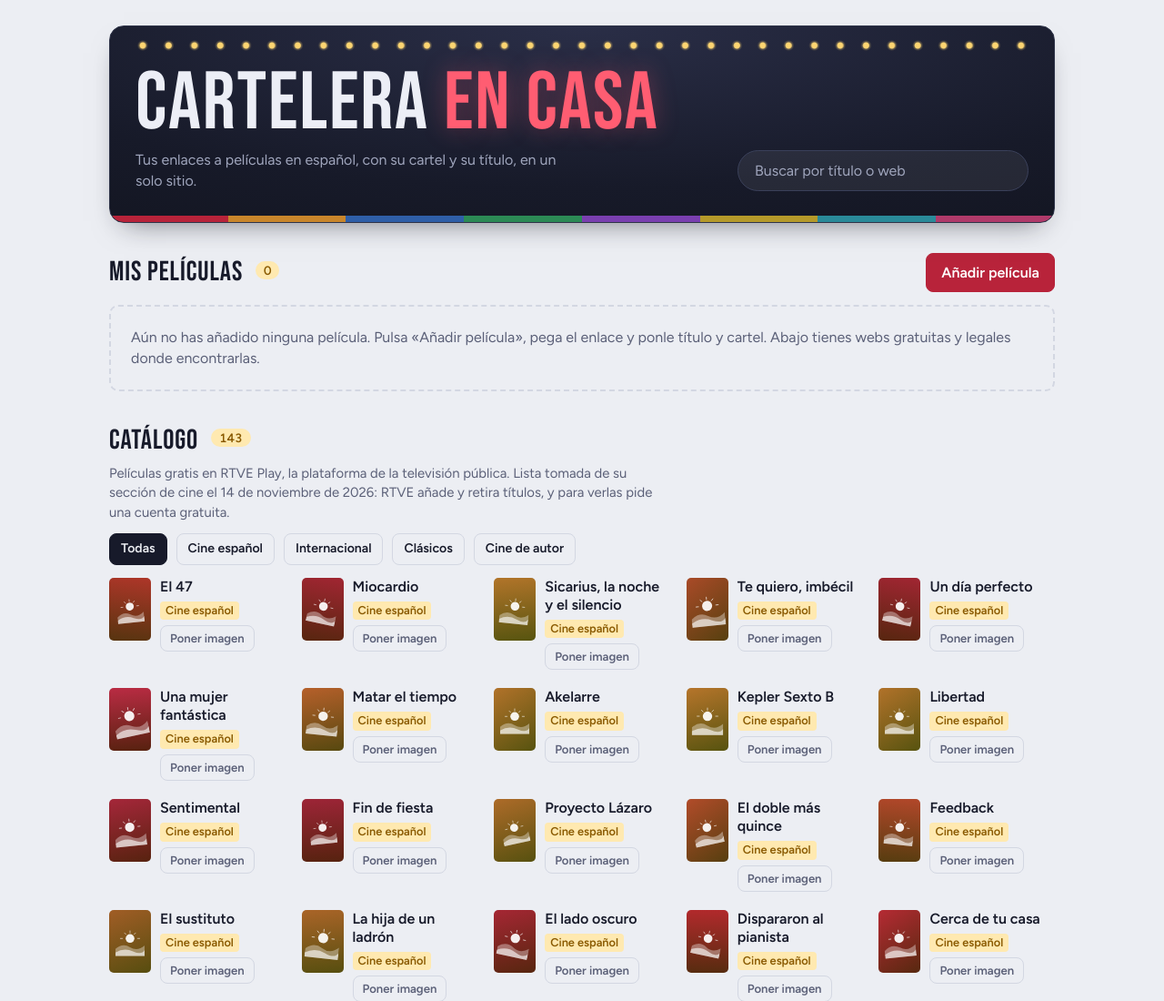
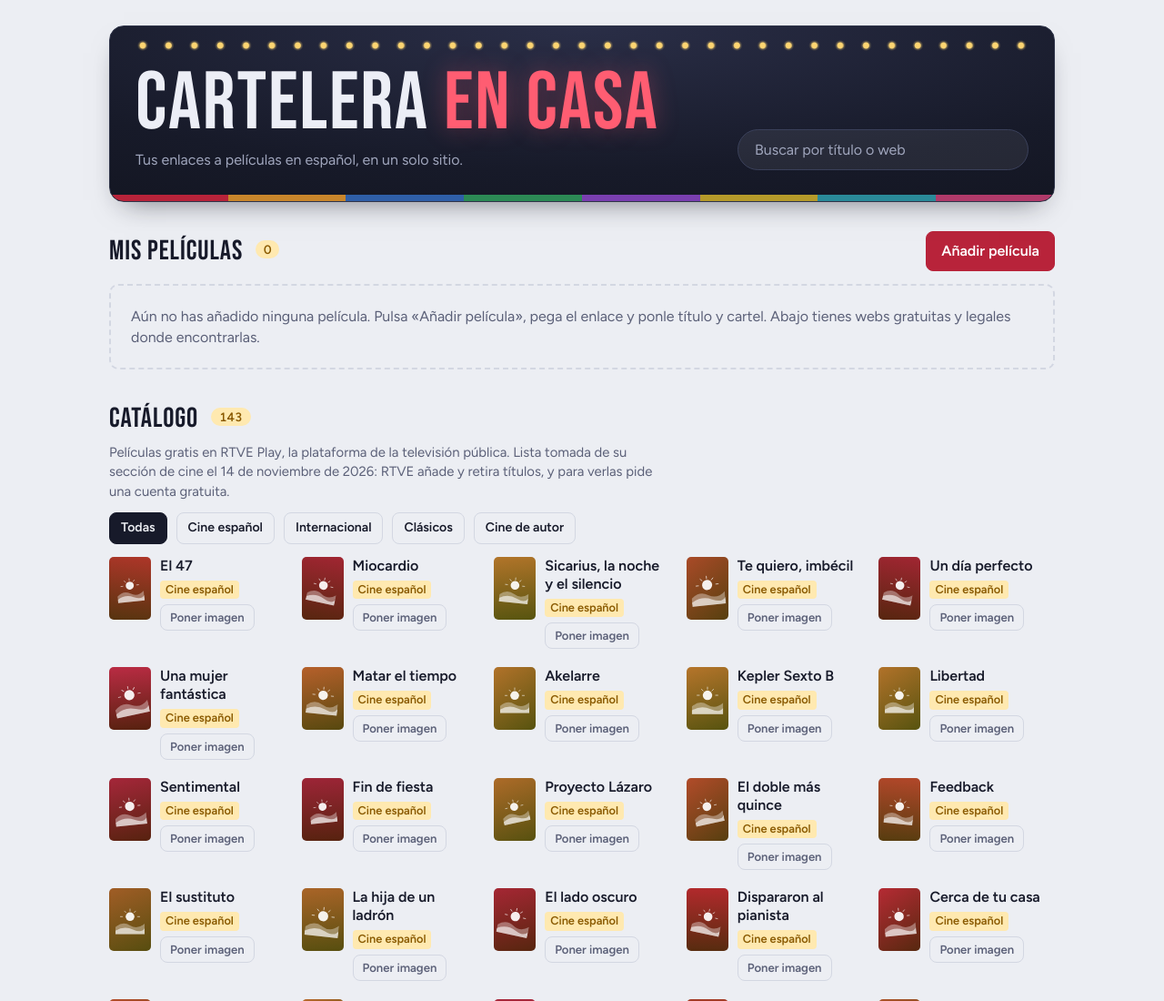
Before and after one commit to irenesara/pelis, a plain HTML site: page index.html in a window 1280 px wide. Shown: the top 1100 px of the page at 91% size. Drawn offline with Linux system fonts and the light colour scheme.

Commit message:
Add files via upload

```diff
--- a/index.html
+++ b/index.html
@@ -4,11 +4,11 @@
 <meta charset="utf-8">
 <meta name="viewport" content="width=device-width, initial-scale=1">
 <title>Cartelera en casa</title>
-<meta name="description" content="Películas en español, con su cartel y su título, en un solo sitio.">
+<meta name="description" content="Películas en español, en un solo sitio.">
 <!-- Vista previa al compartir (WhatsApp, etc.). -->
 <meta property="og:type" content="website">
 <meta property="og:title" content="Cartelera en casa">
-<meta property="og:description" content="Películas en español, con su cartel y su título, en un solo sitio.">
+<meta property="og:description" content="Películas en español, en un solo sitio.">
 <meta property="og:url" content="https://irenesara.github.io/pelis/">
 <meta property="og:image" content="https://irenesara.github.io/pelis/vista-previa.jpg">
 <meta property="og:image:width" content="1200">
@@ -117,7 +117,7 @@ footer { color: var(--muted); font-size: .85rem; border-top: 1px solid var(--lin
   <header>
     <div>
       <h1>Cartelera <span>en casa</span></h1>
-      <p class="tagline">Tus enlaces a películas en español, con su cartel y su título, en un solo sitio.</p>
+      <p class="tagline">Tus enlaces a películas en español, en un solo sitio.</p>
     </div>
     <input type="search" id="buscar" placeholder="Buscar por título o web" aria-label="Buscar por título o web">
   </header>
```
